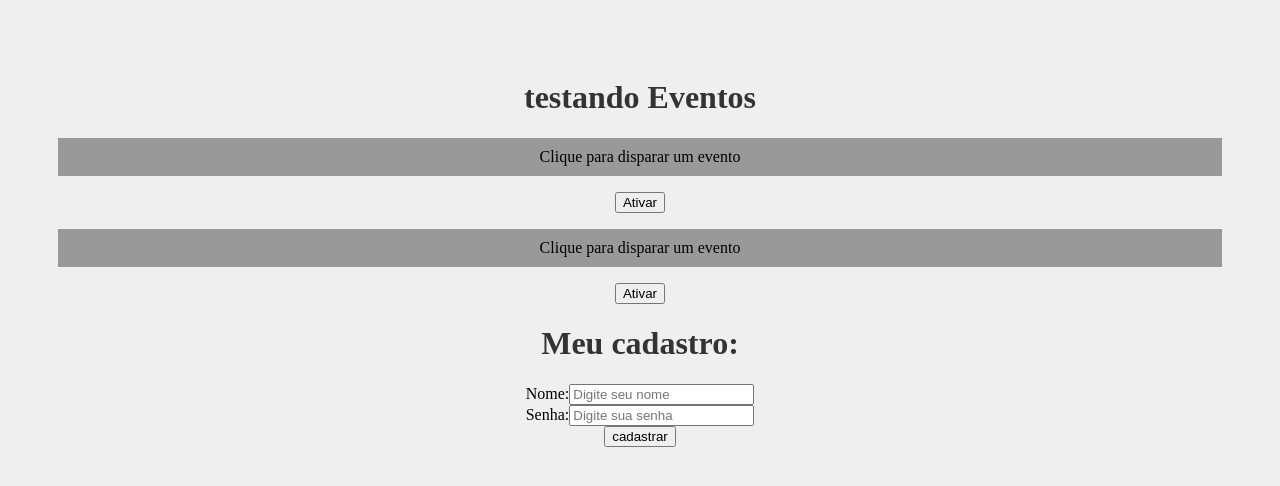
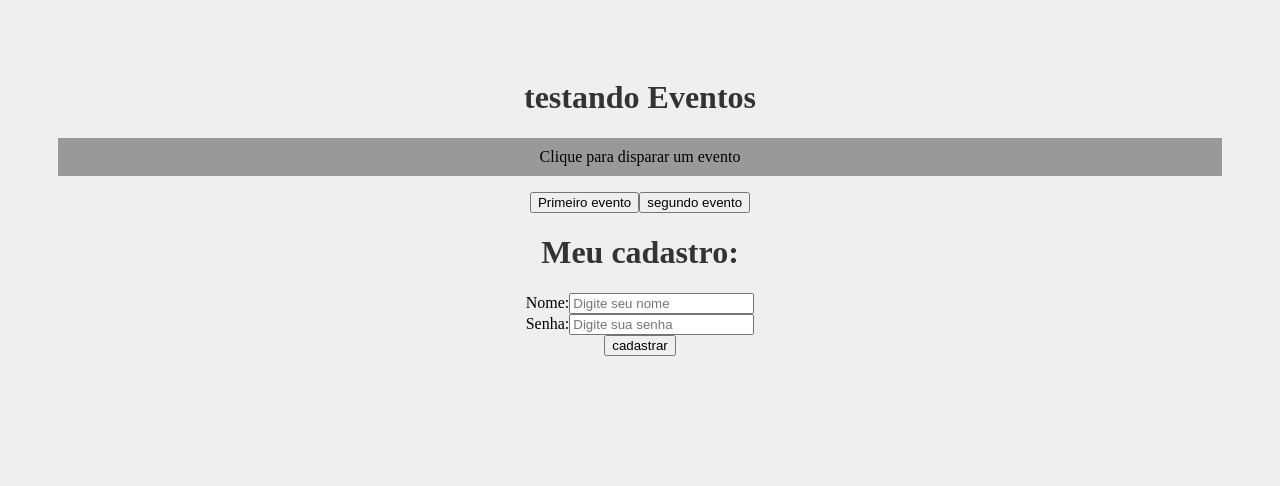
Before and after one commit to Gusttavo-costta/EstudosReact, a React (Create React App) app: page / in a window 1280 px wide. Shown: the top 486 px of the page. Built offline with nearby package versions, Linux system fonts and the light colour scheme.

Commit message:
metodos com props

```diff
--- a/src/App.js
+++ b/src/App.js
@@ -14,7 +14,6 @@
     <div className="App">
       <h1>testando Eventos</h1>
       <Evento numero="1" />
-      <Evento numero="2" />
       <Form/>
 
 
--- a/src/components/Evento.js
+++ b/src/components/Evento.js
@@ -1,13 +1,22 @@
-function Evento({ numero }) {
+import Button from "./evento/Button"
+
+
+function Evento() {
 
     function meuEvento() {
-        console.log(`Opa, fui ativado! ${numero}`)
+        console.log(`ativando primeiro evento! `)
+    }
+
+    function segundoEvento(){
+        console.log("ativando segundo evento")
     }
 
     return (
         <div>
             <p>Clique para disparar um evento</p>
-            <button onClick={meuEvento}>Ativar</button>
+            <Button event={meuEvento} text="Primeiro evento"/>
+            <Button event={segundoEvento} text="segundo evento"/>
+
         </div>
     )
 }
--- /dev/null
+++ b/src/components/evento/Button.js
@@ -0,0 +1,5 @@
+function Button(props) {
+    return <button onClick={props.event}>{props.text}</button>
+}
+
+export default Button
```
